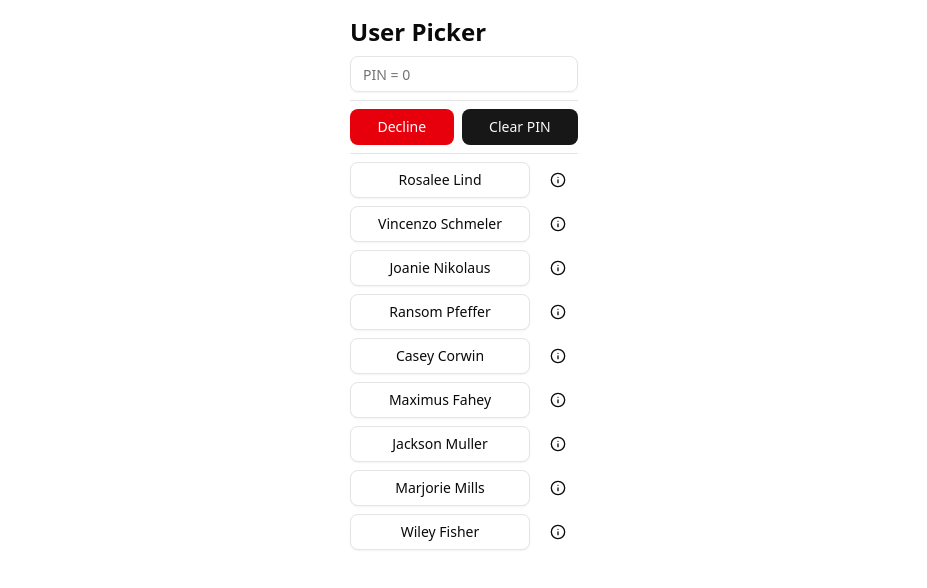
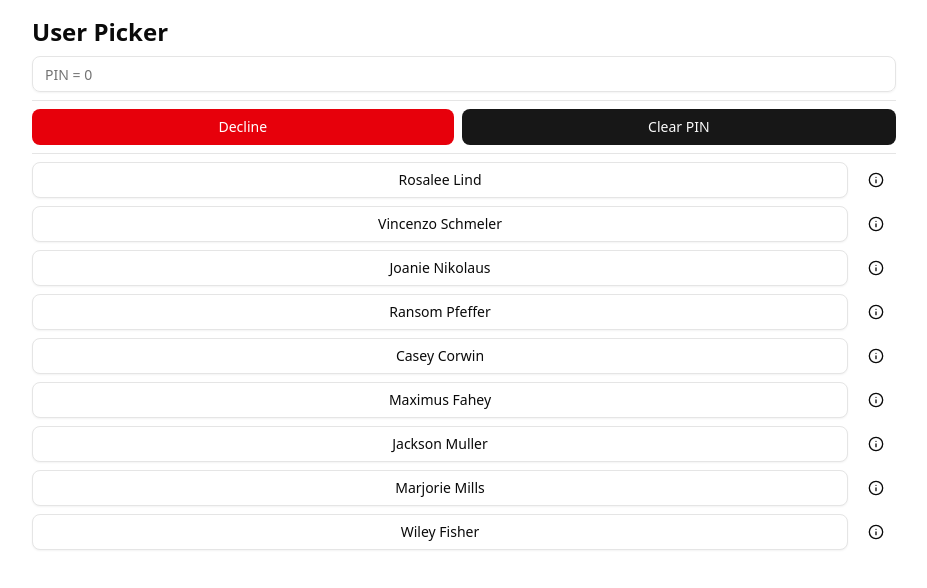
Before and after one commit to stackables/oauth-tester, a Next.js app: page /oauth2-auth in a window 1280 px wide. Shown: the top 588 px of the page, without its empty margins (176-1103 px from the left). Built offline with nearby package versions, Linux system fonts and the light colour scheme.

Commit message:
Small style tweaks

```diff
--- a/src/app/oauth2-auth/page.tsx
+++ b/src/app/oauth2-auth/page.tsx
@@ -80,7 +80,7 @@ function Oauth2Auth() {
   }, [pin]);
 
   return (
-    <div className="grid grid-cols-1 gap-2 p-4 max-w-4xl mx-auto">
+    <div className="grid grid-cols-1 gap-2 p-4 max-w-4xl mx-auto w-full">
       <h1 className="text-2xl font-bold">User Picker</h1>
       <Input
         id="pin"
--- a/src/app/page.tsx
+++ b/src/app/page.tsx
@@ -100,7 +100,7 @@ export default function Route() {
           WITH THE SOFTWARE OR THE USE OR OTHER DEALINGS IN THE SOFTWARE.
         </p>
         <div className="pt-16 grid grid-cols-1 md:grid-cols-[1fr_2fr] gap-8">
-          <Card className="w-full min-w-sm h-fit">
+          <Card className="w-full h-fit">
             <CardHeader>
               <CardTitle>Configure Your Application</CardTitle>
               <CardDescription>
```
